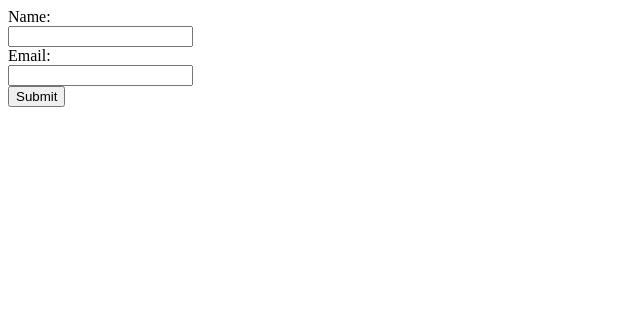
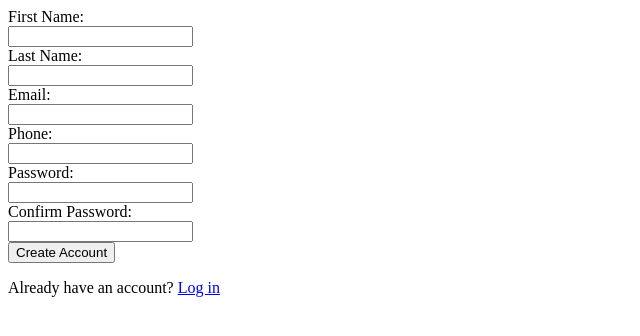
Before and after one commit to Sshahryar/odin-Sign-UpForm, a plain HTML site: page index.html in a window 1280 px wide. Shown: the whole page, without its empty margins (0-640 px from the left). Drawn offline with Linux system fonts and the light colour scheme.

Commit message:
Completed form elements.

```diff
--- a/index.html
+++ b/index.html
@@ -21,13 +21,23 @@
 
          <form>
 
-          <label for="name">Name:</label><br>
-          <input type="text" id="name" name="name"><br>
+          <label for="fname">First Name:</label><br>
+          <input type="text" id="fname" name="fname"><br>
+          <label for="lname">Last Name:</label><br>
+          <input type="text" id="lname" name="lname"><br>
           <label for="email">Email:</label><br>
           <input type="text" id="email" name="email"><br>
-          <input type="submit" value="Submit">
+          <label for="phone">Phone:</label><br>
+          <input type="text" id="phone" name="phone"><br>
+          <label for="password">Password:</label><br>
+          <input type="password" id="password" name="password"><br>
+          <label for="cpassword">Confirm Password:</label><br>
+          <input type="password" id="cpassword" name="cpassword"><br>
+          <input type="submit" value="Create Account">
 
         </form>
+
+        <p>Already have an account? <a href="#">Log in</a></p>
 
       </section>
 
```
